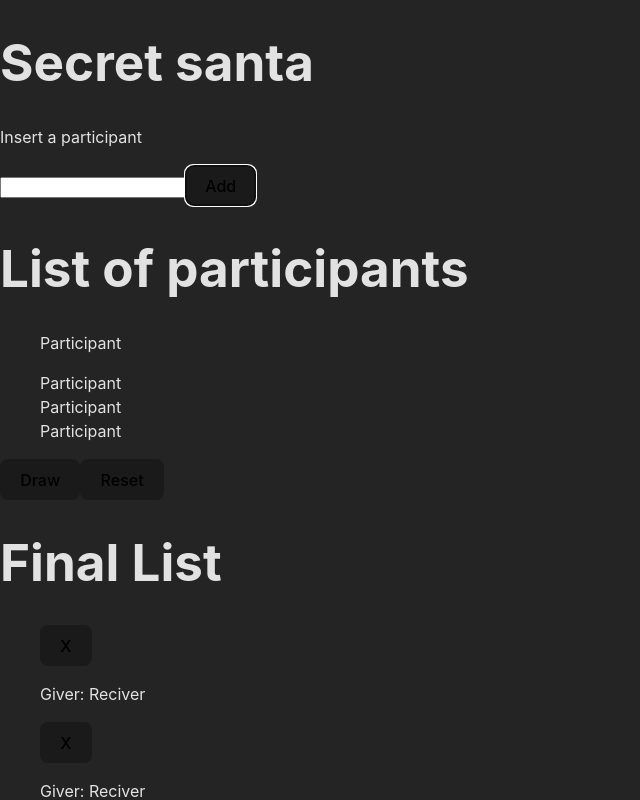
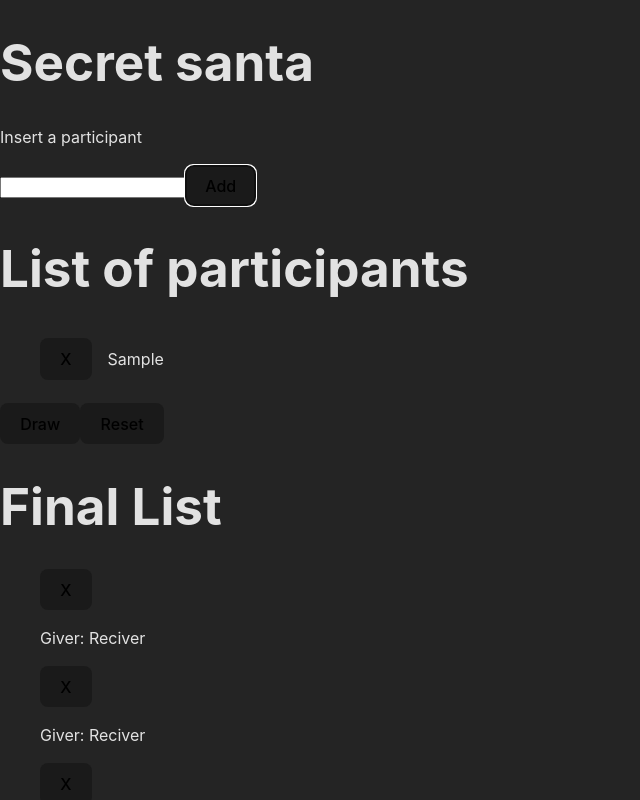
Before and after one commit to Dos-Santos-Filipe/secret-santa-react-coding-club, a React (Vite) app: page / in a window 1280 px wide. Both pictures are taken after typing "Sample" into the empty fields and a click on the button "Add". Shown: the top 800 px of the page, without its empty margins (0-640 px from the left). Built offline with nearby package versions, Linux system fonts and the light colour scheme.

Commit message:
[WIP] Add participant list and functions to remove and reset participants

```diff
--- a/src/App.tsx
+++ b/src/App.tsx
@@ -15,6 +15,14 @@ function App() {
     setParticipants([...participants, newParticipant]);
   };
 
+  const removeParticipant = (participant: string) => {
+    setParticipants(participants.filter(item => item !== participant));
+  };
+
+  const resetList = () => {
+    setParticipants([]);
+  };
+
   return (
     <>
       <h1>Secret santa</h1>
@@ -27,21 +35,20 @@ function App() {
         <div>
           <h1>List of participants</h1>
           <ul>
-            <li>
-              <div>
-                {/* <Button>X</Button> */}
-                <p>Participant</p>
-              </div>
-            </li>
-            <li>Participant</li>
-            <li>Participant</li>
-            <li>Participant</li>
+            {participants.map((participant): JSX.Element => {
+              return (
+                <li key={participant} className="participant">
+                  <Button onClick={() => removeParticipant(participant)}>X</Button>
+                  <p>{participant}</p>
+                </li>
+              );
+            })}
           </ul>
         </div>
 
         <div>
           <button>Draw</button>
-          <button>Reset</button>
+          <Button onClick={resetList}>Reset</Button>
         </div>
 
         <div>
--- a/src/index.css
+++ b/src/index.css
@@ -49,3 +49,9 @@ button:focus,
 button:focus-visible {
   outline: 4px auto -webkit-focus-ring-color;
 }
+
+.participant {
+  display: flex;
+  gap: 1rem;
+  align-items: center;
+}
```
